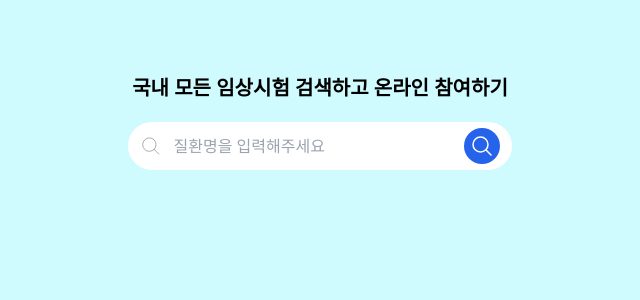
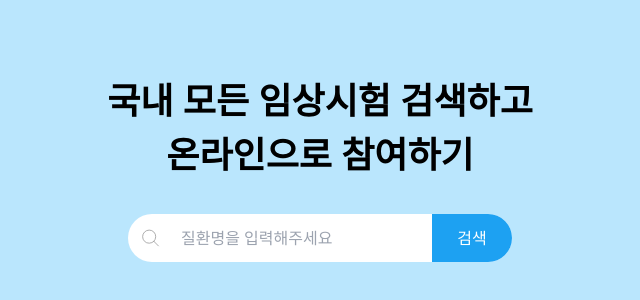
Before and after one commit to pre-onboading-eleven/pre-onboading-eleven-pre-onboarding-8th-3-11, a React (Vite) app: page / in a window 1280 px wide. Shown: the part 134-434 px from the top of the page, without its empty margins (320-960 px from the left). Built offline with nearby package versions, Linux system fonts and the light colour scheme.

Commit message:
design : 전체 스타일 수정

```diff
--- a/src/App.tsx
+++ b/src/App.tsx
@@ -3,7 +3,7 @@ import SearchBar from './components/SearchBar';
 
 function App() {
   return (
-    <div className="bg-cyan-100 w-full h-full pt-52">
+    <div className="bg-sky-200 w-full h-full pt-52">
       <div className="flex flex-col justify-center items-center">
         <SearchBar />
         <AutocompleteBar />
--- a/src/components/SearchBar.tsx
+++ b/src/components/SearchBar.tsx
@@ -1,6 +1,6 @@
 import React, { useCallback } from 'react';
-import { useSetRecoilState, useRecoilState } from 'recoil';
-import { searchInputState, searchBarFocus } from '../store/recoil_state';
+import { useRecoilState, useSetRecoilState } from 'recoil';
+import { searchBarFocus, searchInputState } from '../store/recoil_state';
 
 import { MagnifyGlassThick, MagnifyGlassThin } from './MagnifyGlass';
 
@@ -27,9 +27,12 @@ const SearchBar = () => {
 
   return (
     <>
-      <h1 className="text-xl font-bold mb-5">국내 모든 임상시험 검색하고 온라인 참여하기</h1>
-      <div className="flex items-center justify-between py-6 px-3 mb-3 rounded-3xl h-5 bg-white w-96">
-        <div className="flex w-full">
+      <div className="text-4xl grid place-items-center leading-normal font-bold mb-8">
+        <h2>국내 모든 임상시험 검색하고</h2>
+        <h2> 온라인으로 참여하기</h2>
+      </div>
+      <div className="flex items-center justify-between py-6 pl-3 mb-3 rounded-3xl h-5 bg-white w-96">
+        <div className=" box-border flex rounded-3xl overflow-hidden ">
           <MagnifyGlassThin />
           <input
             type="text"
@@ -40,12 +43,10 @@ const SearchBar = () => {
             }}
             onBlur={() => setIsSearchBarFocus(false)}
             onChange={onTextInput}
-            className="w-full"
+            className="w-full w-60 pl-2 outline-transparent"
           />
         </div>
-        <button className="rounded-full bg-blue-600 w-10 h-9 flex items-center">
-          <MagnifyGlassThick />
-        </button>
+        <button className="bg-[#1da1f2] w-20 h-12 rounded-r-full text-white">검색</button>
       </div>
     </>
   );
```
